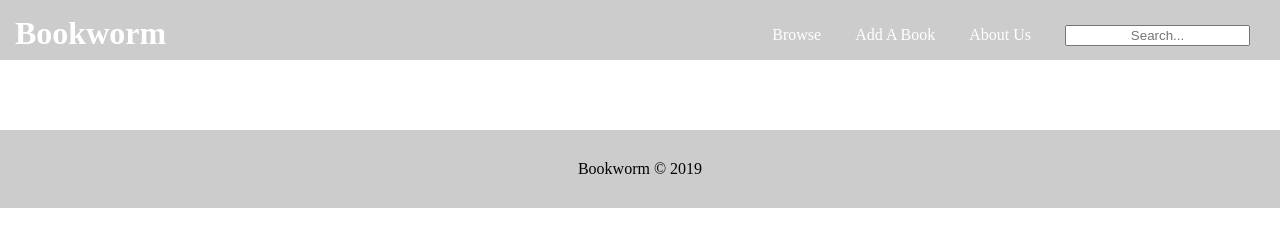
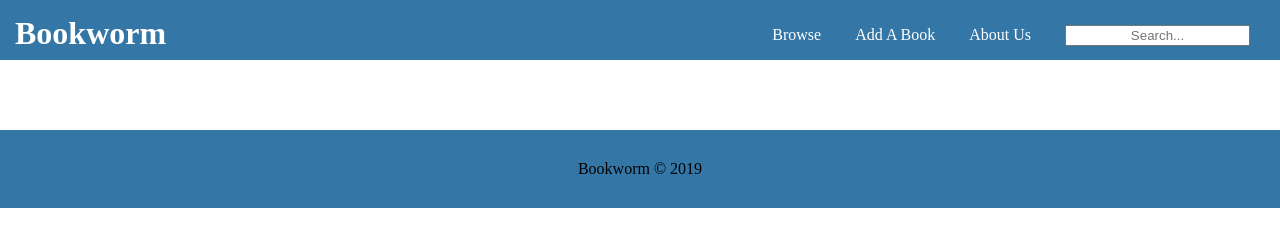
Before and after one commit to projectbookworm/projectbookworm, a website: page html/browse.html in a window 1280 px wide. Drawn offline with Linux system fonts and the light colour scheme.

Commit message:
change header color on inner pages and footer color on home page

```diff
--- a/css/style.css
+++ b/css/style.css
@@ -15,7 +15,7 @@
 
 .inner-bg {
   height: 60px;
-  background-color: #ccc;
+  background-color: #3477A6;
   margin-bottom: 30px;
 }
 
@@ -77,5 +77,5 @@ p {
 }
 
 footer {
-  background-color: #ccc;
+  background-color: #3477A6;
 }
```
